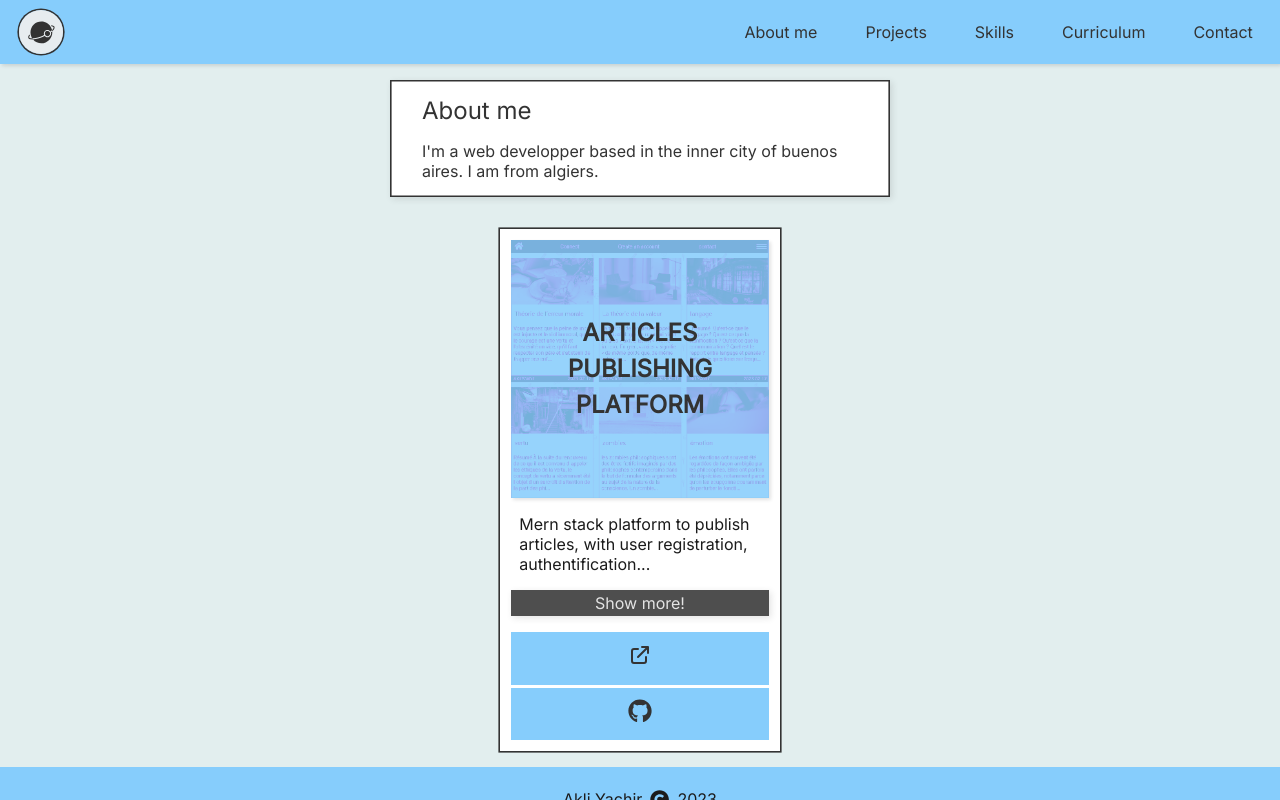
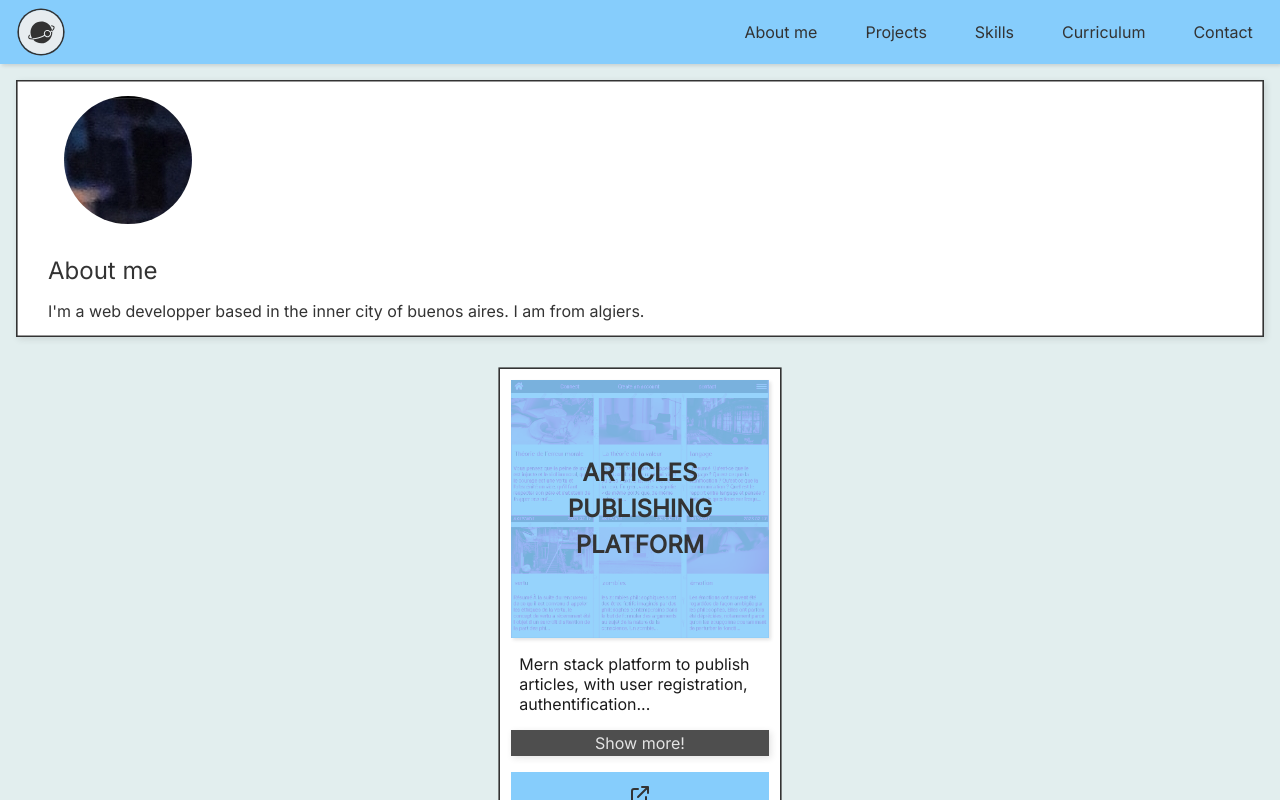
Before and after one commit to akliyachir/portfolio, a React (Vite) app: page / in a window 1280 px wide. Shown: the top 800 px of the page. Built offline with nearby package versions, Linux system fonts and the light colour scheme.

Commit message:
about me section

```diff
--- a/src/Components/6-AboutMeSection/AboutMeSection.css
+++ b/src/Components/6-AboutMeSection/AboutMeSection.css
@@ -6,11 +6,19 @@
 	padding-block: 1rem;
 }
 .AboutMeSection .AboutMeSectionContent {
-	max-width: 500px;
 	background-color: var(--clr-1);
 	color: var(--clr-5);
 	padding-inline: 2rem;
 	width: 100%;
+}
+
+.profilePicture {
+	width: 8rem;
+	background-image: url('../../img/akli-pic.jpg');
+	aspect-ratio: 1;
+	border-radius: 50%;
+	margin: 1rem;
+	background-color: red;
 }
 
 .AboutMeSection .AboutMeSectionContent .title {
--- a/src/Components/6-AboutMeSection/AboutMeSection.jsx
+++ b/src/Components/6-AboutMeSection/AboutMeSection.jsx
@@ -1,10 +1,13 @@
 import './AboutMeSection.css';
 import aboutMeSectionContent from '../../ListsAndFixedContent/aboutMeSectionContent';
+import '../../img/akli-pic.jpg';
+const profilePicture = '/akli-pic.jpg';
 
 export default function AboutMeSection() {
 	return (
 		<div className='AboutMeSection' id='about_me'>
 			<div className='AboutMeSectionContent'>
+				<div className='profilePicture' />
 				<div className='title'>{aboutMeSectionContent.title}</div>
 				<p className='presentation'>{aboutMeSectionContent.presentation}</p>
 			</div>
```
Also changed, not shown: public/akli-pic.jpg (added), src/img/akli-pic.jpg (added).
